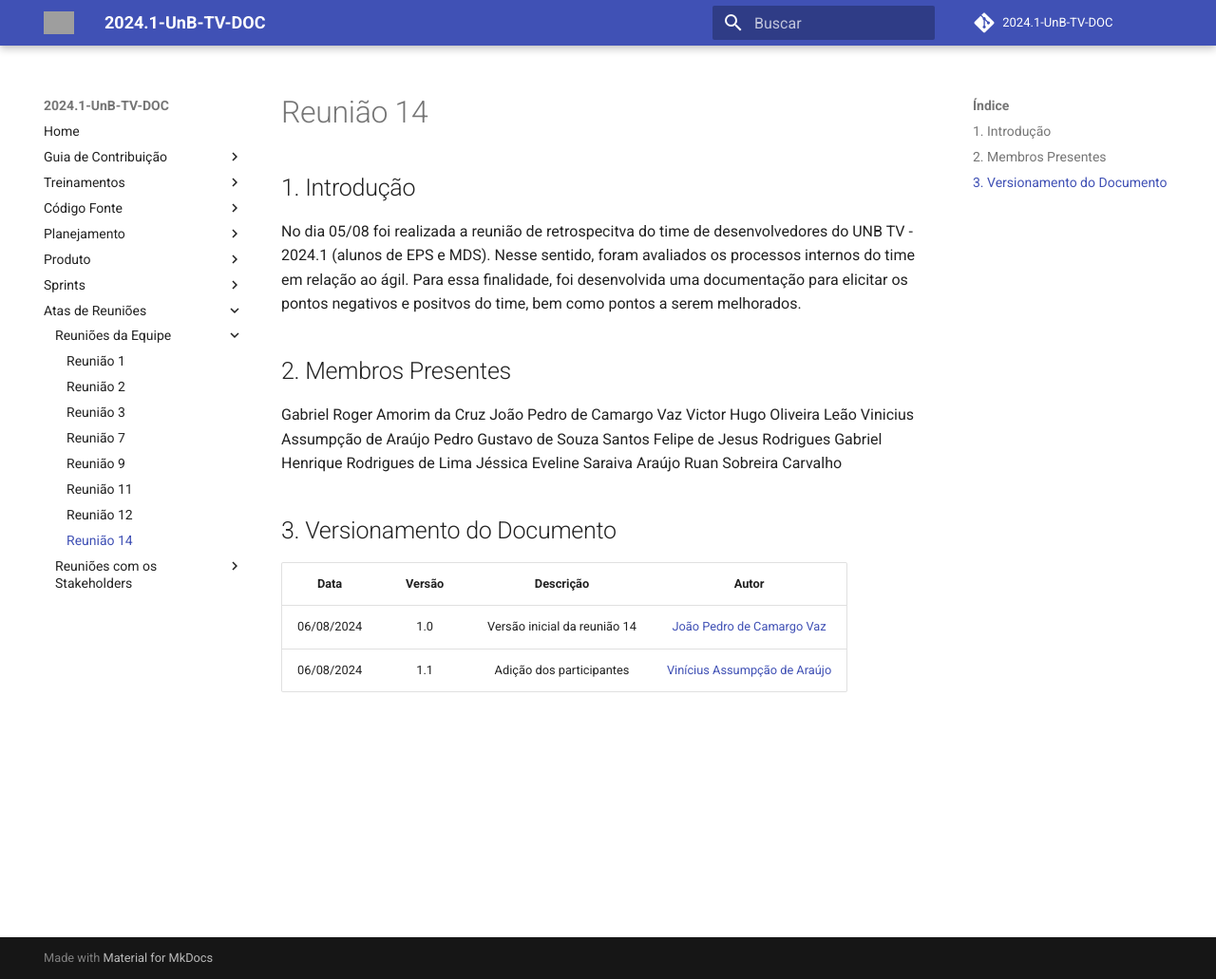
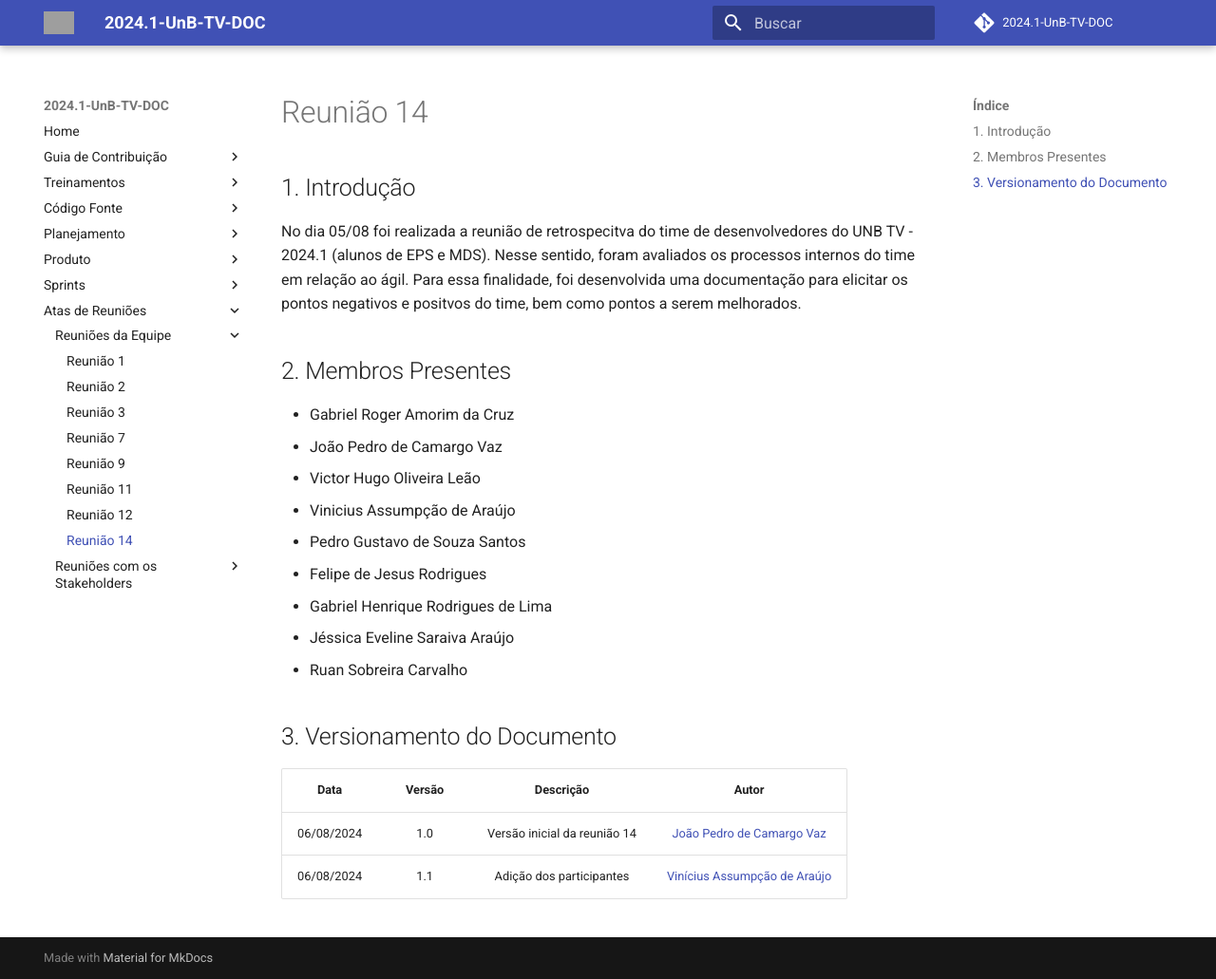
Before and after one commit to fga-eps-mds/2024.1-UnB-TV-DOC, an MkDocs documentation site: the page built from docs/atasReuniao/reuniao14.md, in a window 1280 px wide and 1031 px high. Shown: the whole window at 95% size. Built offline with MkDocs 1.6.1 and Material for MkDocs 9.7.7, drawn with Linux system fonts in a browser that asks for light colours; comment, search, counter and statistics services are not loaded; grey boxes are pictures that could not be loaded.

```diff
--- a/docs/atasReuniao/reuniao14.md
+++ b/docs/atasReuniao/reuniao14.md
@@ -5,15 +5,15 @@
 No dia 05/08 foi realizada a reunião de retrospecitva do time de desenvolvedores do UNB TV - 2024.1 (alunos de EPS e MDS). Nesse sentido, foram avaliados os processos internos do time em relação ao ágil. Para essa finalidade, foi desenvolvida uma documentação para elicitar os pontos negativos e positvos do time, bem como pontos a serem melhorados.
 
 ## 2. Membros Presentes
-Gabriel Roger Amorim da Cruz
-João Pedro de Camargo Vaz
-Victor Hugo Oliveira Leão
-Vinicius Assumpção de Araújo
-Pedro Gustavo de Souza Santos
-Felipe de Jesus Rodrigues
-Gabriel Henrique Rodrigues de Lima
-Jéssica Eveline Saraiva Araújo
-Ruan Sobreira Carvalho
+- Gabriel Roger Amorim da Cruz
+- João Pedro de Camargo Vaz
+- Victor Hugo Oliveira Leão
+- Vinicius Assumpção de Araújo
+- Pedro Gustavo de Souza Santos
+- Felipe de Jesus Rodrigues
+- Gabriel Henrique Rodrigues de Lima
+- Jéssica Eveline Saraiva Araújo
+- Ruan Sobreira Carvalho
 
 ## 3. Versionamento do Documento
 
```
